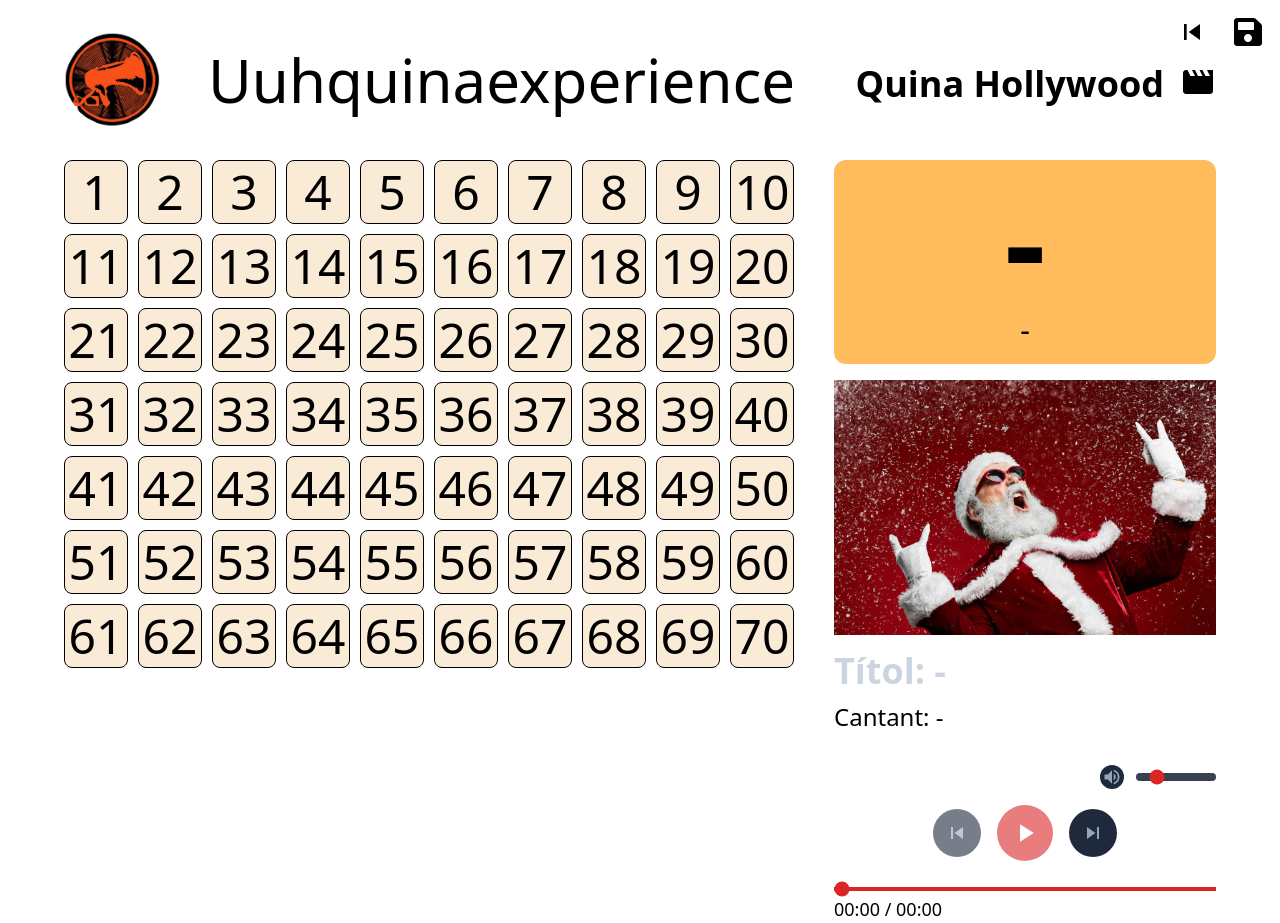
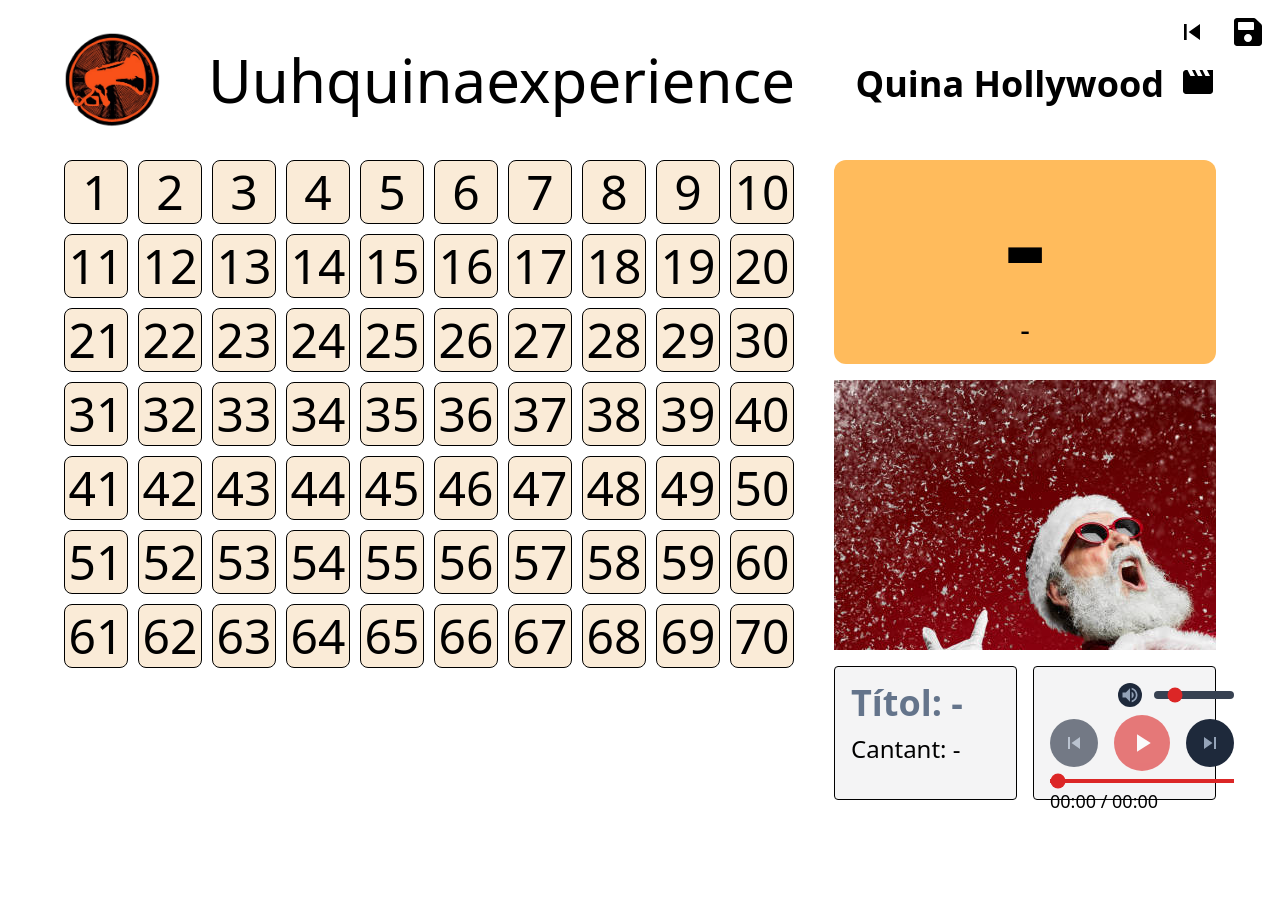
Before and after one commit to gidina/quinaexperience, a React (Vite) app: page /quinaexperience/hollywood in a window 1280 px wide. After the commit the page ends 815 px from the top, so only its background shows below. Built offline with nearby package versions, Linux system fonts and the light colour scheme.

Commit message:
Update AudioPlayer.tsx

```diff
--- a/src/components/NewAudioPlayer/AudioPlayer.tsx
+++ b/src/components/NewAudioPlayer/AudioPlayer.tsx
@@ -53,13 +53,14 @@ const AudioCoverOrVideo = ({ song }: { song?: Song }) => {
     );
   }
 
-  return (
-    <img
-      src={christmasBackground}
-      // className="object-cover w-full m-auto overflow-hidden"
-      className="max-h-full w-full object-cover"
-    />
-  );
+  return <div className="bg-[url('/src/assets/christmas-rock-bg.jpg')]" />
+  // return (
+  //   <img
+  //     src={christmasBackground}
+  //     // className="object-cover w-full m-auto overflow-hidden"
+  //     className="max-h-full w-full object-cover"
+  //   />
+  // );
 };
 
 interface AudioControlsProps {
@@ -177,7 +178,7 @@ const AudioControls = ({
           <source type="audio/mpeg" src={currentSong.src} />
         </audio>
       )}
-      <div className="grid grid-rows-3 items-center">
+      <div className="grid grid-flow-row auto-rows-auto items-center gap-2 border border-black rounded bg-zinc-100 p-4">
         <div className="flex gap-3 items-center justify-self-end">
           <IconButton
             intent="secondary"
@@ -255,13 +256,14 @@ const AudioPlayer = ({
   onPrev,
 }: AudioPlayerProps) => {
   return (
-    <div className="grid grid-rows-[minmax(0,_1fr)_auto_auto] gap-4">
+    <div className="grid grid-rows-[minmax(0,1fr),auto] gap-4">
       <AudioCoverOrVideo song={currentSong} />
-      <div className="flex flex-col gap-2.5">
-        <p className="text-slate-300 font-bold text-4xl">
+      <div className="grid grid-cols-2 gap-4">
+        <div className="flex flex-col gap-2.5 border border-black rounded bg-zinc-100 p-4">
+          <span className="text-slate-500	font-bold text-4xl">
             {currentSong?.title ? currentSong?.title : "Títol: -"}
-        </p>
-        <p className="text-2xl">{currentSong?.singer ? currentSong?.singer : "Cantant: -"}</p>
+          </span>
+          <span className="text-2xl">{currentSong?.singer ? currentSong?.singer : "Cantant: -"}</span>
         </div>
         <AudioControls
           onPrev={onPrev}
@@ -271,6 +273,7 @@ const AudioPlayer = ({
           songCount={songCount}
         />
       </div>
+    </div>
   );
 }
 
```
Lines whose indentation alone changed are shown as unchanged.
